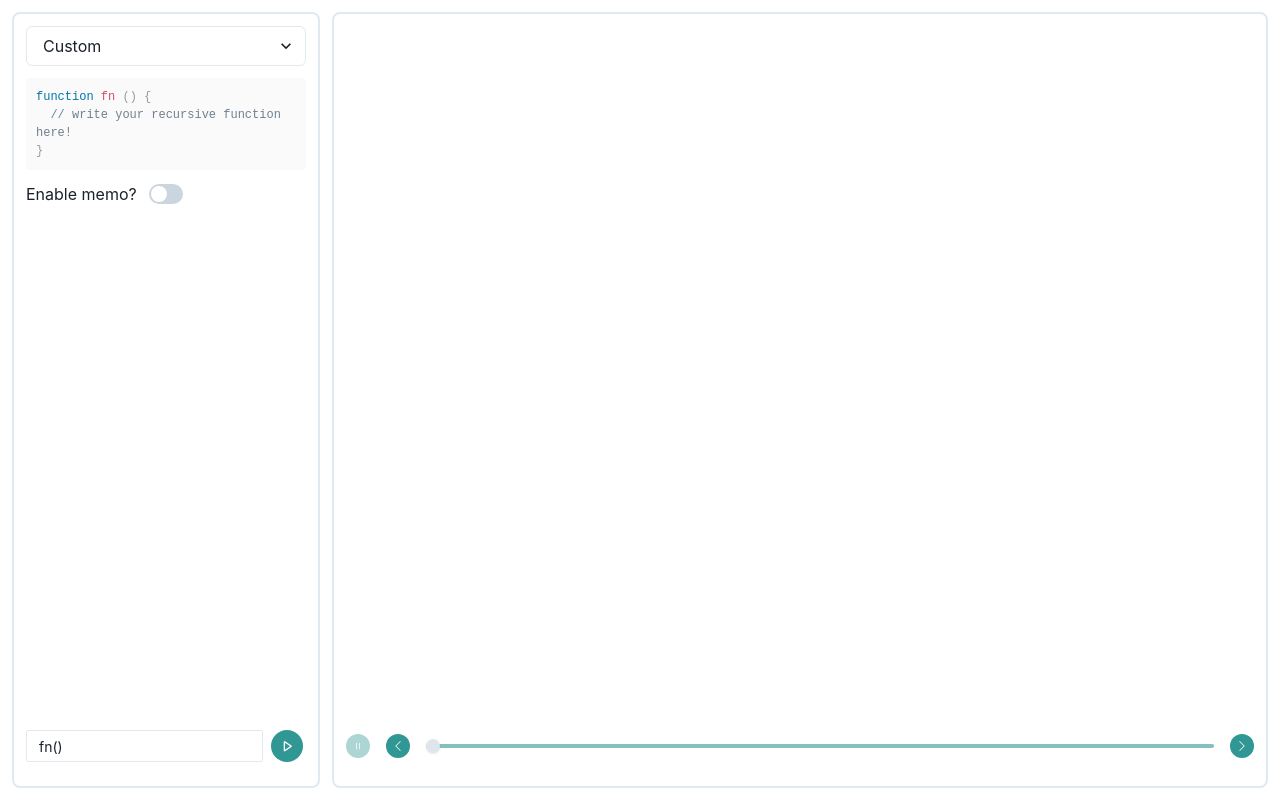
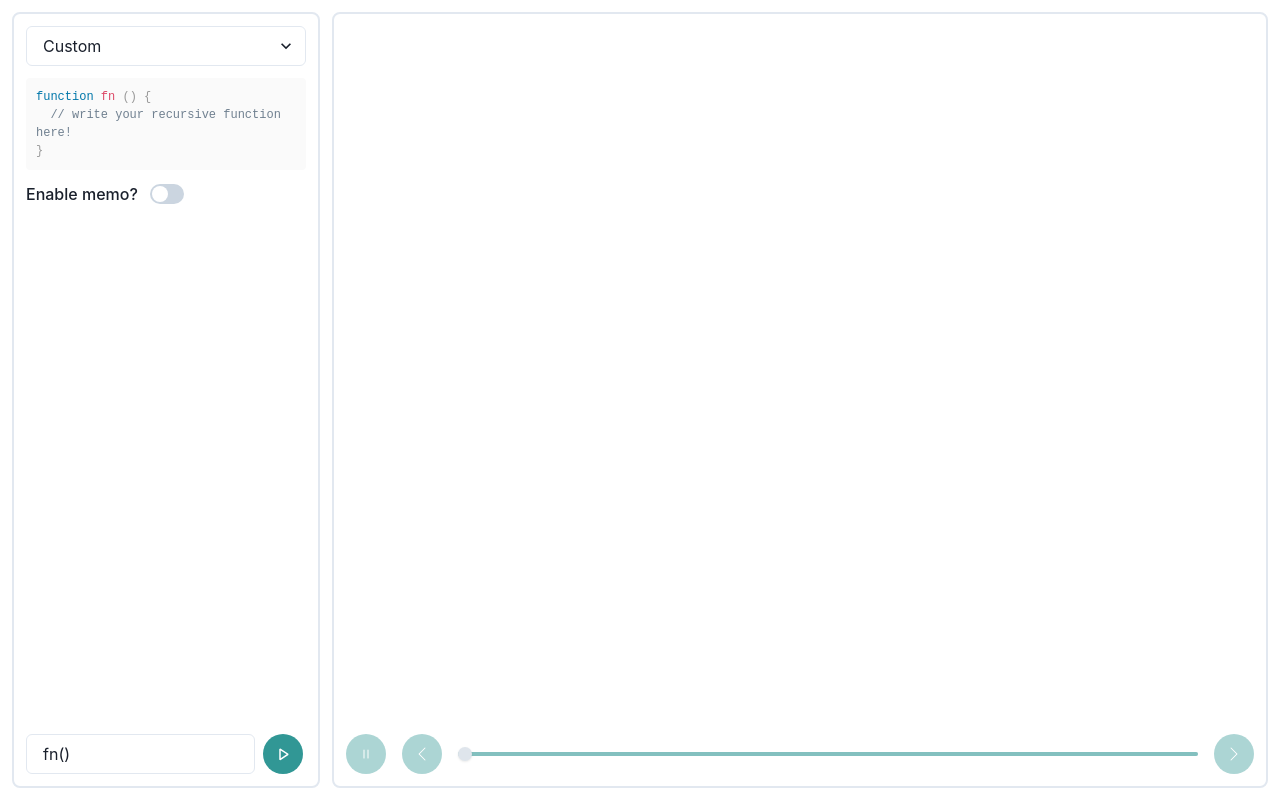
Before and after one commit to liujiajun/recursion-viz, a React (Create React App) app: page / in a window 1280 px wide. Built offline with nearby package versions, Linux system fonts and the light colour scheme.

Commit message:
Optimize HTML for ControlPanel

```diff
--- a/src/components/control-penel/ControlPanel.tsx
+++ b/src/components/control-penel/ControlPanel.tsx
@@ -6,9 +6,10 @@ import {
   Switch,
   Flex,
   Spacer,
-  Text,
   Input,
-  Icon
+  Icon,
+  FormControl,
+  FormLabel
 } from '@chakra-ui/react'
 import { VscDebugStart } from 'react-icons/vsc'
 import Editor from 'react-simple-code-editor'
@@ -47,19 +48,20 @@ const ControlPanel = ({ onSubmit } : Props) => {
   }, [])
 
   return (
-    <Flex direction="column" height="100%" overflowY="auto">
-      <Box width="100%">
+    <FormControl height="100%">
+      <Flex height="100%" direction="column" overflowY="auto">
         <Select value={selectedTemplate}
                 onChange={e => changeTemplate(e.target.value)}
                 colorScheme="teal"
                 focusBorderColor="teal.500"
-                variant="outline">
+                variant="outline"
+        >
           { Object.entries(templates).map(([k, v]) =>
             <option key={k} value={k}> { v.name } </option>
           ) }
         </Select>
-      </Box>
-      <Box width="100%" mt={3}>
+
+        <Box mt={3}>
           <Editor
             value={code}
             onValueChange={value => setCode(value)}
@@ -73,34 +75,37 @@ const ControlPanel = ({ onSubmit } : Props) => {
             }}
           />
         </Box>
-      <Box width="100%" mt={3} mb={3}>
-        <Flex align="center">
-          <Text mr={3}>Enable memo?</Text>
-          <Switch colorScheme="teal"
+
+        <Flex alignItems="center" mt={3}>
+          <FormLabel htmlFor="enable-memo" mb="0">Enable memo?</FormLabel>
+          <Switch id="enable-memo"
+                  colorScheme="teal"
                   size="md"
                   isChecked={enableMemo}
                   onChange={e => setEnableMemo(e.target.checked)}
           />
         </Flex>
-      </Box>
+
         <Spacer />
-      <Box width="100%" mb={3}>
+
+        <Box mt={3}>
           <Flex direction="row" align="center" mr="0.2rem">
             <Input value={call}
                    onChange={e => setCall(e.target.value)}
-                 size="sm" focusBorderColor="teal.500" mr={2} />
+                   size="md" focusBorderColor="teal.500" mr={2} />
             <IconButton
               aria-label="Run"
               onClick={() => validateAndSubmit()}
               icon={<Icon as={VscDebugStart} />}
               colorScheme="teal"
               isRound
-            size="sm">
+              size="md">
               Run
             </IconButton>
           </Flex>
         </Box>
       </Flex>
+    </FormControl>
   )
 }
 
--- a/src/components/tree-viewer/progress/ProgressControl.tsx
+++ b/src/components/tree-viewer/progress/ProgressControl.tsx
@@ -20,8 +20,6 @@ type Props = {
 }
 
 const ProgressControl = ({ endTime, time, play, onTimeChange, onPlayChange }: Props) => {
-  console.log(time)
-  console.log(endTime)
   return (
     <Box>
       <HStack spacing={4}>
@@ -31,15 +29,18 @@ const ProgressControl = ({ endTime, time, play, onTimeChange, onPlayChange }: Pr
                     icon={<Icon as={play ? BsPause : BsPlay} />}
                     isRound
                     colorScheme="teal"
-                    size="xs" />
+                    size="md" />
 
         <IconButton aria-label="Back"
-                    onClick={() => { onTimeChange(time - 1) }}
-                    disabled={time === 0}
+                    onClick={() => {
+                      play && onPlayChange()
+                      onTimeChange(time - 1)
+                    }}
+                    disabled={endTime === 0 || time === 0}
                     icon={<Icon as={BsChevronLeft} />}
                     isRound
                     colorScheme="teal"
-                    size="xs" />
+                    size="md" />
 
         <Slider colorScheme="teal"
                 onChange={(value) => { onTimeChange(value) }}
@@ -48,7 +49,9 @@ const ProgressControl = ({ endTime, time, play, onTimeChange, onPlayChange }: Pr
                 defaultValue={0}
                 min={0}
                 max={endTime}
-                focusThumbOnChange={false} >
+                focusThumbOnChange={false}
+                varient="outline"
+        >
           <SliderTrack>
             <SliderFilledTrack />
           </SliderTrack>
@@ -56,12 +59,15 @@ const ProgressControl = ({ endTime, time, play, onTimeChange, onPlayChange }: Pr
         </Slider>
 
         <IconButton aria-label="Forward"
-                    onClick={() => { onTimeChange(time + 1) }}
-                    disabled={time === endTime}
+                    onClick={() => {
+                      play && onPlayChange()
+                      onTimeChange(time + 1)
+                    }}
+                    disabled={endTime === 0 || time === endTime}
                     icon={<Icon as={BsChevronRight} />}
                     isRound
                     colorScheme="teal"
-                    size="xs" />
+                    size="md" />
       </HStack>
     </Box>
   )
```
Lines whose indentation alone changed are shown as unchanged.
